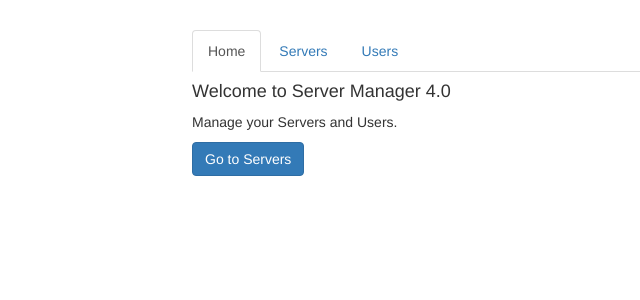
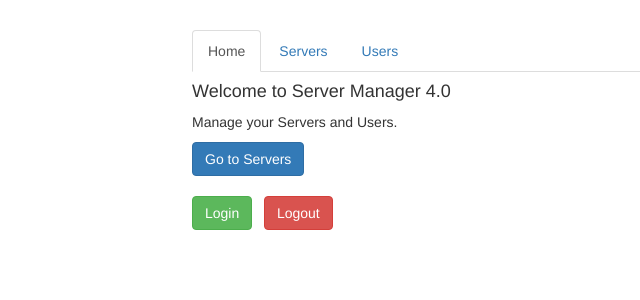
Before and after one commit to Anandhakrishnan1/Learn-Angular, an Angular app in the folder Angular - The complete guide/Routing/: page / in a window 1280 px wide. Shown: the top 300 px of the page, without its empty margins (73-713 px from the left). Built offline with nearby package versions, Linux system fonts and the light colour scheme.

Commit message:
created fake auth

```diff
--- a/Angular - The complete guide/Routing/src/app/home/home.component.html
+++ b/Angular - The complete guide/Routing/src/app/home/home.component.html
@@ -1,3 +1,7 @@
 <h4>Welcome to Server Manager 4.0</h4>
 <p>Manage your Servers and Users.</p>
 <button class="btn btn-primary" (click)="onLoadServers(1)">Go to Servers</button>
+<br>
+<br>
+<button class="btn btn-success" (click)="onLogin()">Login</button> &nbsp;
+<button class="btn btn-danger" (click)="onLogout()">Logout</button>
--- a/Angular - The complete guide/Routing/src/app/home/home.component.ts
+++ b/Angular - The complete guide/Routing/src/app/home/home.component.ts
@@ -1,5 +1,6 @@
 import { Component } from '@angular/core';
 import { Router } from '@angular/router';
+import { AuthService } from '../auth.service';
 
 @Component({
   selector: 'app-home',
@@ -9,9 +10,19 @@
   styleUrl: './home.component.css'
 })
 export class HomeComponent {
-  constructor(private router: Router){}
+  constructor(private router: Router,
+              private authService: AuthService){}
 
   onLoadServers(id: number){
     this.router.navigate(['/servers', id, 'edit'], {queryParams: {allowEdit:1}, fragment: 'loading'});
   }
+
+  onLogin(){
+    this.authService.login();
+  }
+
+  onLogout(){
+    this.authService.logout();
+  }
+
 }
```
